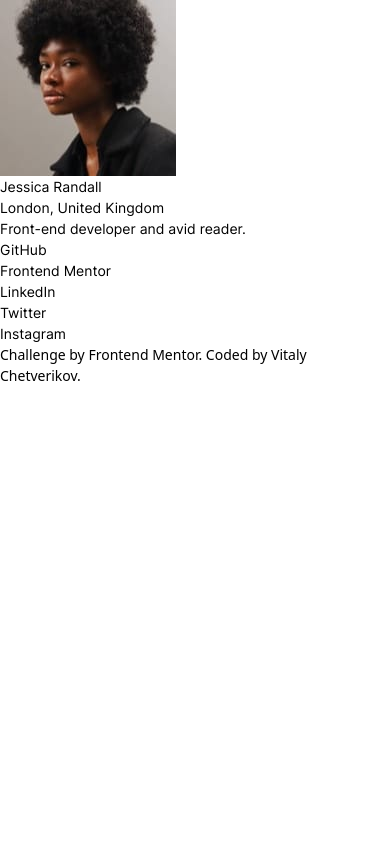
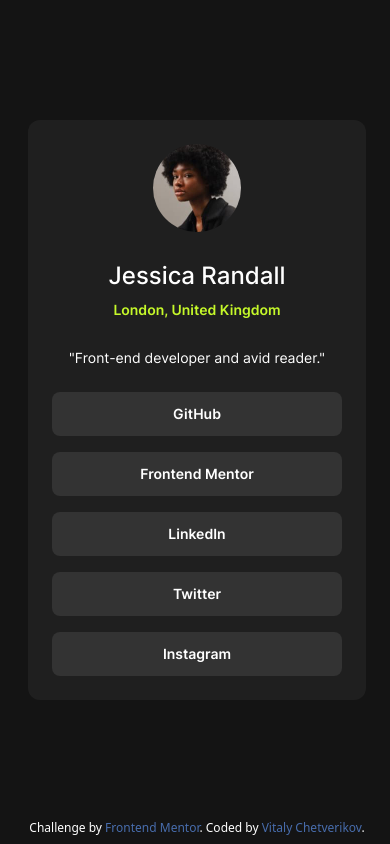
Before and after one commit to vitchet/fm-sociallinksprofile, a website with bundled scripts: page index.html in a window 390 px wide. Built offline with nearby package versions, Linux system fonts and the light colour scheme.

Commit message:
Finished mobile version.

```diff
--- a/index.html
+++ b/index.html
@@ -13,31 +13,31 @@
   <title>Frontend Mentor | Social links profile</title>
 </head>
 
-<body>
-  <main>
-    <article id="social-link-app" class="font-inter">
-      <header>
+<body class="v-container justify-center bg-off-black min-h-screen pl-7 pr-6 pb-2">
+  <main class="v-container justify-center w-full grow-1 shrink-0 text-sm">
+    <article id="social-link-app" class="v-container w-full font-inter bg-dark-grey text-white p-6 gap-6 rounded-xl">
+      <header class="v-container items-center gap-7">
         <figure>
-          <img :src="'assets/images/' + data.heroImage" alt="hero" width="176" height="176">
-          <caption>
-            <h2>{{ data.name }}</h2>
-          </caption>
+          <img :src="'assets/images/' + data.heroImage" alt="hero" width="176" height="176" class="w-22 rounded-full">
         </figure>
-        <p>{{ data.location }}</p>
-        <p>{{ data.occupation }}</p>
+        <div class="v-container items-center gap-2">
+          <h1 class="text-2xl font-medium">{{ data.name }}</h1>
+          <p class="text-green font-semibold">{{ data.location }}</p>
+        </div>
+          <p class="font-normal">"{{ data.occupation }}"</p>
       </header>
 
-      <nav>
-        <ul v-for="link in data.links">
-          <li><a href=#>{{ link }}</a></li>
+      <nav class="w-full v-container gap-4">
+        <ul v-for="link in data.links" class="w-full">
+          <li><a href="#" class="block w-full bg-grey text-center font-semibold p-3 rounded-lg">{{ link }}</a></li>
         </ul>
       </nav>
     </article>
   </main>
 
-  <footer class="attribution">
-    Challenge by <a href="https://www.frontendmentor.io?ref=challenge" target="_blank">Frontend Mentor</a>.
-    Coded by <a href="#">Vitaly Chetverikov</a>.
+  <footer class="attribution text-xs text-white">
+    Challenge by <a href="https://www.frontendmentor.io?ref=challenge" target="_blank" class="text-blue">Frontend Mentor</a>.
+    Coded by <a href="#" class="text-blue">Vitaly Chetverikov</a>.
   </footer>
 
   <script src="js/main.js" type="module"></script>
--- a/src/css/base.css
+++ b/src/css/base.css
@@ -1,7 +1,7 @@
 @layer base {
 
     :root {
-        font-size: 14px;
+        font-size: 16px;
     }
 
     @font-face {
--- a/src/css/main.css
+++ b/src/css/main.css
@@ -2,3 +2,4 @@
 
 @import "./base.css";
 @import "./theme.css";
+@import "./utilities.css";
--- a/src/css/theme.css
+++ b/src/css/theme.css
@@ -1,9 +1,13 @@
 @theme {
     --color-*: initial;
+    --color-green:  hsl(75, 94%, 57%);
     --color-white: hsl(0, 0%, 100%);
-    --color-grey: (0, 0%, 20%);
+    --color-grey: hsl(0, 0%, 20%);
     --color-dark-grey: hsl(0, 0%, 12%);
     --color-off-black: hsl(0, 0%, 8%);
+    --color-blue: hsl(218, 41%, 48%) ;
 
     --font-inter: Inter, "sans-serif";
+
+    --text-3xl: 1.75rem;
 }
--- /dev/null
+++ b/src/css/utilities.css
@@ -0,0 +1,3 @@
+@utility v-container {
+    @apply flex flex-col flex-nowrap items-center;
+}
```
Also changed, not shown: css/style.css.
